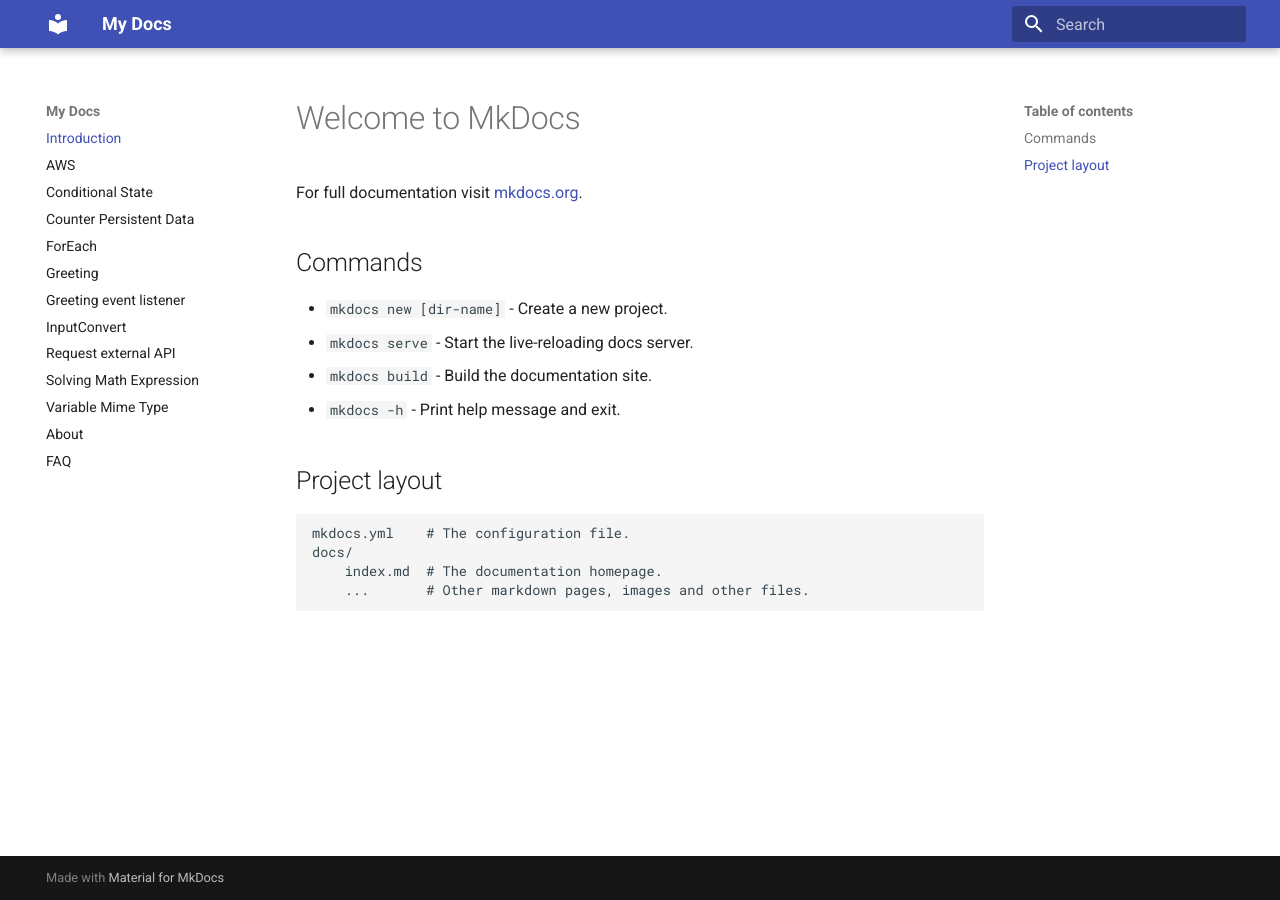
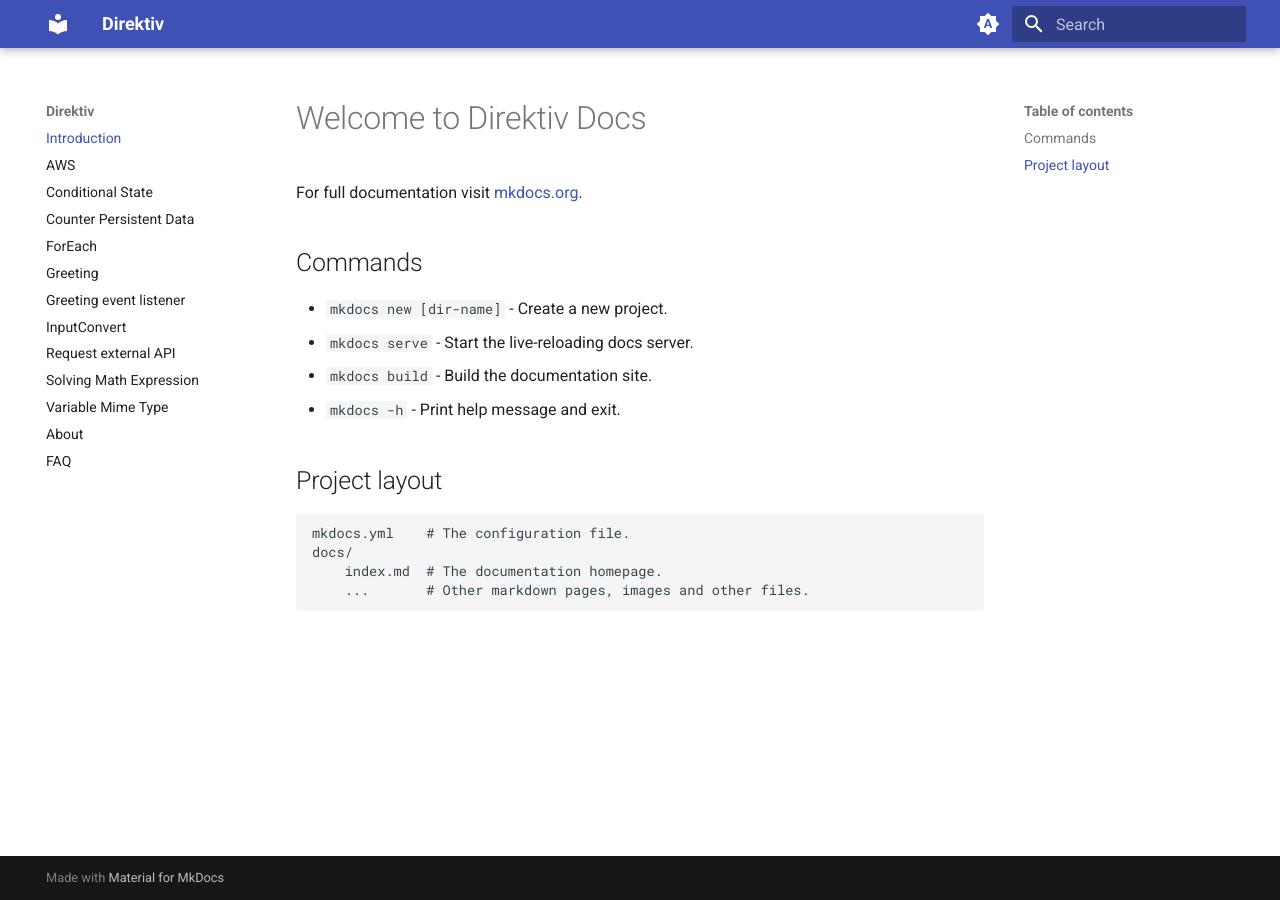
Before and after one commit to juned2022/MKD2.github.io, an MkDocs documentation site: the page built from docs/index.md, in a window 1280 px wide. Built offline with MkDocs 1.6.1 and Material for MkDocs 9.7.7, drawn with Linux system fonts in a browser that asks for light colours.

Commit message:
updated docs from direktiv

```diff
--- a/docs/index.md
+++ b/docs/index.md
@@ -1,4 +1,4 @@
-# Welcome to MkDocs
+# Welcome to Direktiv Docs
 
 For full documentation visit [mkdocs.org](https://www.mkdocs.org).
 
--- a/mkdocs.yml
+++ b/mkdocs.yml
@@ -1,10 +1,39 @@
-site_name: My Docs
+site_name: Direktiv
 theme:
   name: material
   features:
    - search.suggest
    - search.highlight
    - content.tabs.link
+  palette:
+
+    # Palette toggle for automatic mode
+    - media: "(prefers-color-scheme)"
+      toggle:
+        icon: material/brightness-auto
+        name: Switch to light mode
+
+    # Palette toggle for light mode
+    - media: "(prefers-color-scheme: light)"
+      scheme: default
+
+
+      toggle:
+        icon: material/brightness-7
+        name: Switch to dark mode
+
+    # Palette toggle for dark mode
+    - media: "(prefers-color-scheme: dark)"
+      scheme: slate
+      toggle:
+        icon: material/brightness-4
+        name: Switch to system preference
+
+
+
+
+
+
 
 nav:
   - Introduction: "index.md"
```
